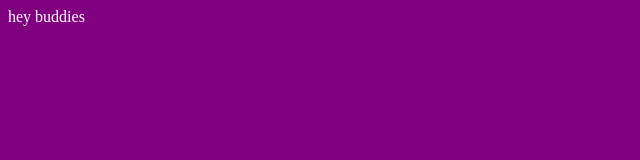
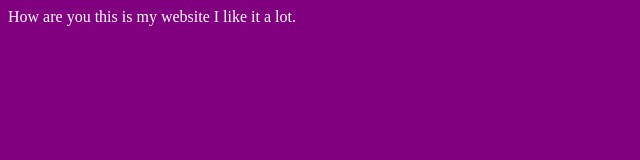
Before and after one commit to edenthecat/git-101, a plain HTML site: page index.html in a window 1280 px wide. Shown: the whole page, without its empty margins (0-640 px from the left). Drawn offline with Linux system fonts and the light colour scheme.

Commit message:
Changed copy on home page.

```diff
--- a/index.html
+++ b/index.html
@@ -5,6 +5,6 @@
     <title>My REALLY COOL WEBSITE WOW</title>
   </head>
   <body>
-  hey buddies
+    How are you this is my website I like it a lot.
   </body>
 </html>
```
